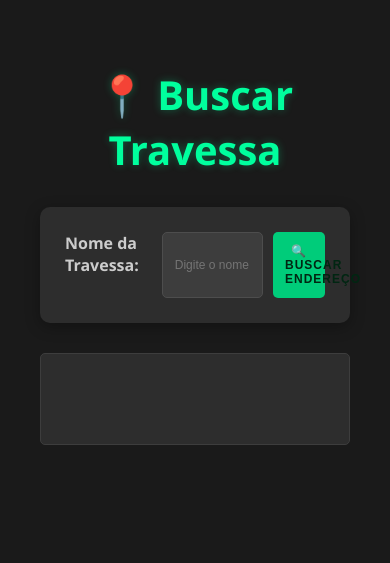
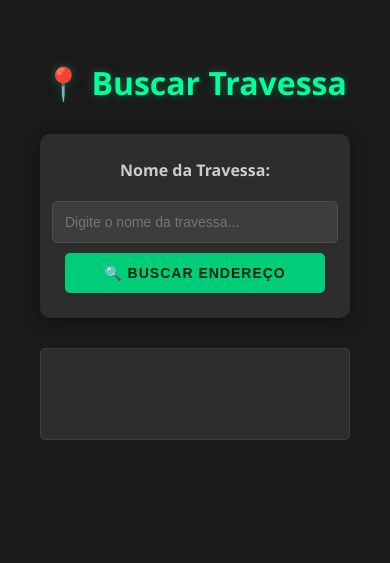
Before and after one commit to professoredmar/travessa_app, a Flask app: page / in a window 390 px wide. Shown: the top 563 px of the page. Run offline with Flask 3, Linux system fonts and the light colour scheme.

Commit message:
Otimização para celulares

```diff
--- a/static/styles.css
+++ b/static/styles.css
@@ -20,6 +20,7 @@
     text-shadow: 0 0 8px rgba(0, 255, 157, 0.3);
 }
 
+/* Formulário com elementos empilhados */
 form {
     background-color: #2d2d2d;
     padding: 25px;
@@ -27,7 +28,8 @@
     box-shadow: 0 4px 15px rgba(0, 0, 0, 0.3);
     margin-bottom: 30px;
     display: flex;
-    justify-content: center;
+    flex-direction: column; /* Itens empilhados */
+    align-items: center; /* Centraliza os elementos */
     gap: 10px; /* Espaço entre input e botão */
 }
 
@@ -38,15 +40,15 @@
     margin-bottom: 10px;
 }
 
-/* Ajuste do input para ficar menor e do mesmo tamanho do botão */
+/* Input ocupa mais espaço na tela */
 input[type="text"] {
     padding: 12px;
-    width: 50%;
+    width: 80%;
     background-color: #3d3d3d;
     border: 1px solid #4d4d4d;
     color: #ffffff;
     border-radius: 5px;
-    font-size: 12px;
+    font-size: 14px;
     transition: all 0.3s ease;
 }
 
@@ -56,7 +58,7 @@
     box-shadow: 0 0 8px rgba(0, 255, 157, 0.2);
 }
 
-/* Botão do mesmo tamanho do input */
+/* Botão abaixo do input */
 button {
     padding: 12px;
     background-color: #00cc7a;
@@ -66,8 +68,8 @@
     cursor: pointer;
     font-weight: bold;
     transition: all 0.3s ease;
-    width: 20%;
-    font-size: 12px;
+    width: 50%; /* Ocupa metade da largura */
+    font-size: 14px;
     text-transform: uppercase;
     letter-spacing: 1px;
 }
@@ -112,3 +114,15 @@
     font-weight: bold;
     margin-top: 10px;
 }
+
+/* Ajuste para telas menores */
+@media (max-width: 600px) {
+    h1 {
+        font-size: 2em;
+    }
+
+    input[type="text"],
+    button {
+        width: 100%; /* Ocupa toda a largura disponível */
+    }
+}
```
